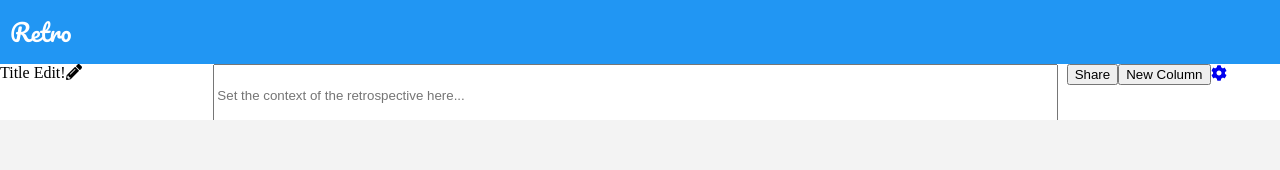
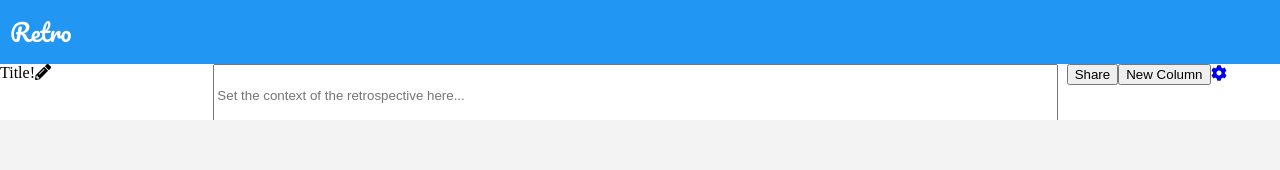
Before and after one commit to joekrump/retrospective-board, a React app: page / in a window 1280 px wide. Shown: the top 170 px of the page. Built offline with nearby package versions, Linux system fonts and the light colour scheme; no server answers.

Commit message:
move board controls to component

```diff
--- /dev/null
+++ b/src/components/BoardControls/BoardControls.tsx
@@ -0,0 +1,58 @@
+import * as React from "react";
+import { FontAwesomeIcon } from "@fortawesome/react-fontawesome";
+import { faPencilAlt, faCog } from "@fortawesome/free-solid-svg-icons";
+
+interface BoardControlsProps {
+  addColumn: () => void;
+};
+
+interface BoardControlsState {
+  title: string;
+  isEditingTitle: boolean;
+}
+
+export class BoardControls extends React.Component<BoardControlsProps, BoardControlsState> {
+  constructor(props: BoardControlsProps) {
+    super(props);
+
+    this.state = {
+      title: "Title!",
+      isEditingTitle: false,
+    }
+  }
+
+  editTitle() {
+    this.setState({
+      isEditingTitle: !this.state.isEditingTitle,
+    });
+  }
+
+  render() {
+    let boardTitle;
+    if (this.state.isEditingTitle) {
+      boardTitle = (
+        <>
+          <input></input>
+          <button value="Save"></button>
+          <a href="">Cancel</a>
+        </>
+      );
+    } else {
+      boardTitle = <div id="board-title">{this.state.title}<FontAwesomeIcon icon={faPencilAlt} onClick={() => this.editTitle()} /></div>;
+    }
+
+    return (
+      <>
+        {boardTitle}
+        <div id="board-description">
+          <input placeholder="Set the context of the retrospective here..." />
+        </div>
+        <div id="board-controls">
+          <button>Share</button>
+          <button onClick={() => this.props.addColumn()}>New Column</button>
+          <a href="#"><FontAwesomeIcon icon={faCog} /></a>
+        </div>
+      </>
+    );
+  }
+}
--- a/src/components/Main/Main.tsx
+++ b/src/components/Main/Main.tsx
@@ -5,6 +5,7 @@ import { faPencilAlt, faCog } from "@fortawesome/free-solid-svg-icons";
 import "./main.css";
 import { Column } from "../Column/Column";
 import uuid = require("uuid");
+import { BoardControls } from "../BoardControls/BoardControls";
 
 interface ColumnData {
   key: string;
@@ -112,15 +113,7 @@ export class Main extends React.Component<MainProps, MainState> {
   render() {
     return (
       <main>
-        <div id="board-title">Title Edit!<FontAwesomeIcon icon={faPencilAlt} /></div>
-        <div id="board-description">
-          <input placeholder="Set the context of the retrospective here..." />
-        </div>
-        <div id="board-controls">
-          <button>Share</button>
-          <button onClick={() => this.addColumn()}>New Column</button>
-          <a href="#"><FontAwesomeIcon icon={faCog} /></a>
-        </div>
+        <BoardControls addColumn={() => this.addColumn()}></BoardControls>
         <div id="columns">
           {this.renderColumns()}
         </div>
```
